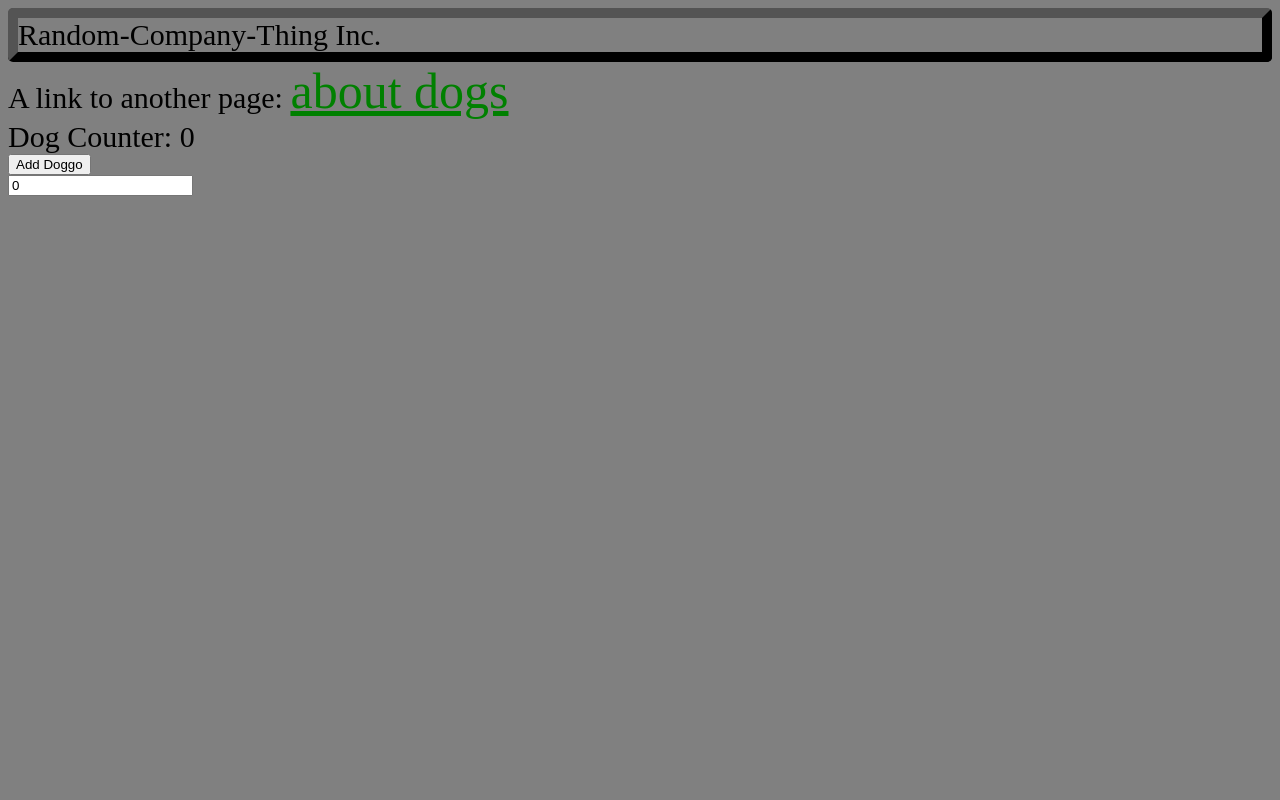
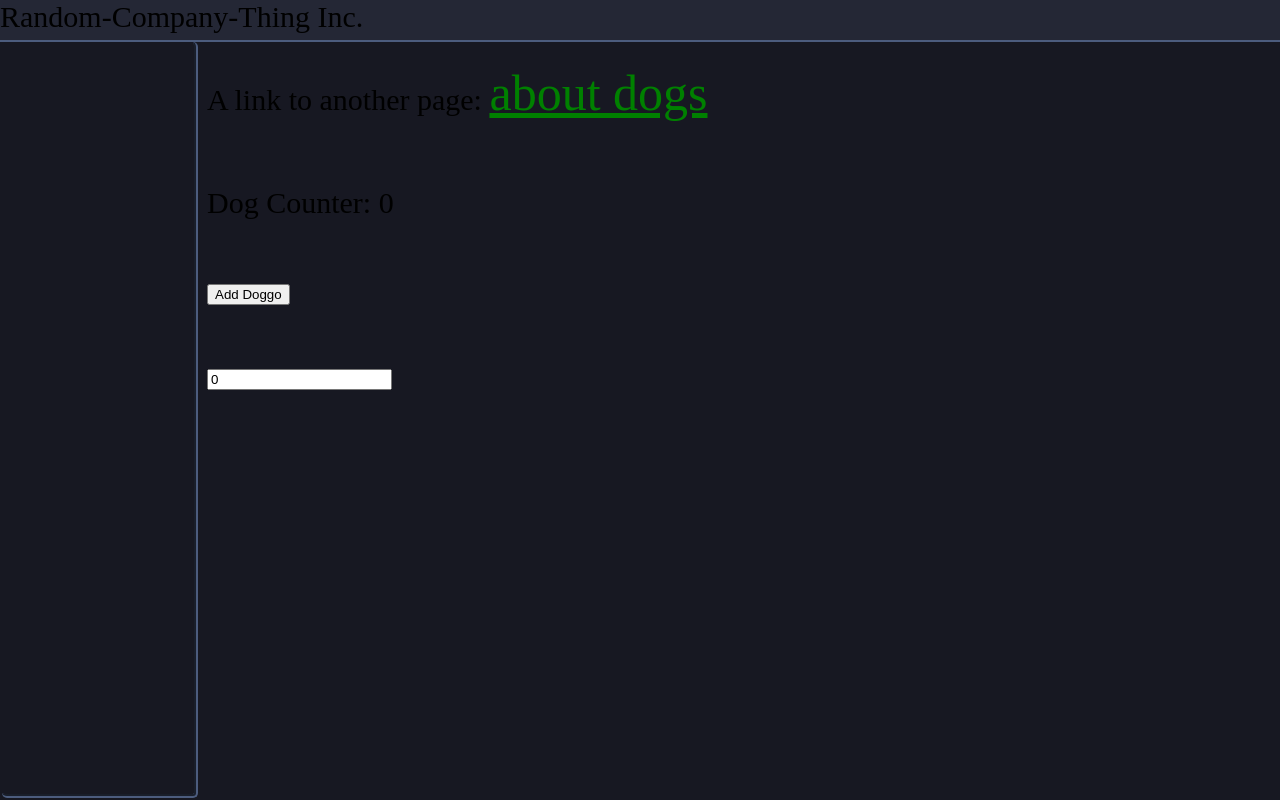
Before and after one commit to xSmokeAndMirrorsx/WebDevStarterPack, a plain HTML site: page index.html in a window 1280 px wide. Drawn offline with Linux system fonts and the light colour scheme.

Commit message:
Added some css styling and made a .css file to do styling externally

```diff
--- /dev/null
+++ b/aesthetics.css
@@ -0,0 +1,48 @@
+#SiteHeader{
+    width: 100%;
+    height: 5%;
+    position: fixed;
+    top: 0%;
+
+    border-bottom-style: solid;
+    border-bottom-color: #4c5c7e;
+    border-width: 2px;
+    border-radius: 0px;
+
+    background-color: rgb(36, 39, 53);
+  }
+  #ToolBar{
+    width: 15%;
+    height: 94%;
+    position: fixed;
+    display: inline-block;
+    top: 5%;
+
+    border-style: groove;
+    border-radius: 5px;
+    border-width: 4px;
+    border-left-width: 0px;
+    border-top-width: 0px;
+    border-color:#4c5c7e;
+
+    margin: 2px;
+  }
+  .Content{
+    margin-left: 15%;
+    margin-top: 5%;
+
+    padding-left: 15px;
+  }
+  a {
+    color: green;
+  }
+  body {
+    font-size: 30px;
+    background-color: rgb(23, 24, 34);
+    padding: 0px;
+    margin: 0px;
+  }
+
+  body a {
+    font-size: 50px;
+  }
--- a/index.html
+++ b/index.html
@@ -2,25 +2,7 @@
   <head>
     <title>Website Title!</title>
 
-    <style>
-      #SiteHeader{
-        border-style: outset;
-        border-color: black;
-        border-radius: 5px;
-        border-width: 10px;
-      }
-      a {
-        color: green;
-      }
-      body {
-        font-size: 30px;
-        background-color: grey;
-      }
-
-      body a {
-        font-size: 50px;
-      }
-    </style>
+    <link rel="stylesheet" href="aesthetics.css">
 
     <script>
       function addDog() {
@@ -39,17 +21,20 @@
   </head>
   <body>
     <div id=SiteHeader>Random-Company-Thing Inc.</div>
-    <div>A link to another page: <a href="dog.html">about dogs</a></div>
 
-    <div>
+    <div id=ToolBar></div>
+
+    <div class=Content>A link to another page: <a href="dog.html">about dogs</a></div>
+
+    <div class=Content>
       Dog Counter: <span class="dog-counter">0</span>
     </div>
 
-    <div>
+    <div class=Content>
       <button onclick="addDog()">Add Doggo</button>
     </div>
 
-    <div>
+    <div class=Content>
       <input type="text" id="dog-entry" value="0" onchange="updateDog()"/>
     </div>
 
```
